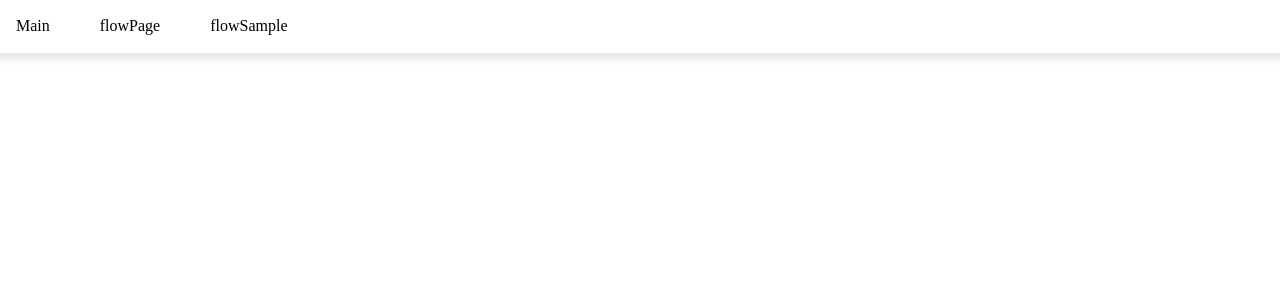
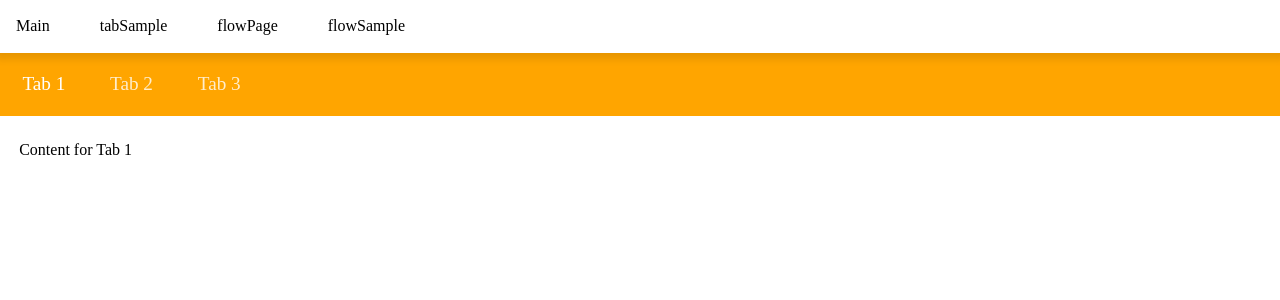
Before and after one commit to kim-heesu/reactFlow, a React (Vite) app in the folder vite-project/: page /tabSample in a window 1280 px wide. Shown: the top 300 px of the page. Built offline with nearby package versions, Linux system fonts and the light colour scheme.

Commit message:
refactor: TabContent 간결하게 사용할 수 있도록 수정

```diff
--- a/vite-project/src/App.tsx
+++ b/vite-project/src/App.tsx
@@ -5,6 +5,7 @@ import Header from './components/common/Header';
 import Main from './views/Main';
 import FlowPage from './views/FlowPage';
 import FlowSample from './views/FlowSample';
+import TabSample from './views/TabSample';
 
 const Wrap = styled.div`
     display: flex;
@@ -26,6 +27,7 @@ function RouteWrap(){
                     <Route path="/" element={<Main/>}></Route>
                     <Route path="/flowPage" element={<FlowPage/>}></Route>
                     <Route path="/flowSample" element={<FlowSample/>}></Route>
+                    <Route path="/tabSample" element={<TabSample/>}></Route>
                 </Routes>
             </Content>
         </Wrap>
--- a/vite-project/src/components/common/Header.tsx
+++ b/vite-project/src/components/common/Header.tsx
@@ -19,6 +19,7 @@ function Header(){
             <nav>
                 <ul>
                     <li><NavLink to='/'>Main</NavLink></li>
+                    <li><NavLink to='/tabSample'>tabSample</NavLink></li>
                     <li><NavLink to='/flowPage'>flowPage</NavLink></li>
                     <li><NavLink to='/flowSample'>flowSample</NavLink></li>
                 </ul>
--- /dev/null
+++ b/vite-project/src/components/item/TabContent.tsx
@@ -0,0 +1,26 @@
+import styled from "@emotion/styled";
+import React from "react";
+
+interface TabItemProps {
+    tabInfo: {
+        name?: string;
+        dataType: string;
+        children: React.ReactNode
+    }[];
+    activeTab: string;
+}
+
+export default function TabItem(props: TabItemProps) {
+    const activeChildren = props.tabInfo.filter(tab=> tab.dataType === props.activeTab)
+    .map(tab=><React.Fragment key={tab.dataType}>{tab.children}</React.Fragment>);
+
+    return (
+        <StyledTabContent>
+            {activeChildren}
+        </StyledTabContent>
+    );
+};
+
+const StyledTabContent = styled.div`
+    padding: 1.5rem 1.2rem
+`;
--- /dev/null
+++ b/vite-project/src/components/item/TabItem.tsx
@@ -0,0 +1,49 @@
+import styled from "@emotion/styled";
+
+interface TabInfoProps {
+    name: string;
+    dataType: string;
+    children?: React.ReactNode;
+}
+interface TabItemProps {
+    size: "small" | "medium" | "large";
+    color: string;
+    colorType: string;
+    item: TabInfoProps[];
+    onClick: (dataType: string) => void; // dataType 전달
+    activeTab: string;
+}
+
+export default function TabItem(props: TabItemProps) {
+    return (
+        <StyledTabItem color={props.color}>
+            {props.item.map((tab: TabInfoProps) => (
+                <li key={tab.dataType} datatype={tab.dataType}>
+                    <StyledTabBtn
+                    colorType={props.colorType}
+                    className={tab.dataType == props.activeTab ? "active" : ""}
+                    onClick={() => props.onClick(tab.dataType)}>
+                        {tab.name}
+                    </StyledTabBtn>
+                </li>
+            ))}
+        </StyledTabItem>
+    );
+};
+
+const StyledTabItem = styled.ul<{color: string}>`
+    display: flex;
+    align-items: center;
+    gap: 0.8rem;
+    padding: 0 0.4rem;
+    background: ${(props) => props.color};
+`;
+const StyledTabBtn = styled.button<{colorType: string}>`
+    padding: 1.2rem 1rem;
+    font-size: 1.2rem;
+    opacity: 0.8;
+    color: ${(props)=> props.colorType === "dark" ? "#FFFFFF" : "#000000"};
+    &.active {
+        opacity: 1;
+    }
+`;
--- a/vite-project/src/views/Main.tsx
+++ b/vite-project/src/views/Main.tsx
@@ -1,11 +1,15 @@
 import styled from '@emotion/styled';
+
+function Main(){
+
+    return (
+        <StyledMain>main
+        </StyledMain>
+    )
+}
 
 const StyledMain = styled.div`
 
 `
 
-function Main(){
-    return <StyledMain>StyledMain</StyledMain>
-}
-
 export default Main;
--- /dev/null
+++ b/vite-project/src/views/TabSample.tsx
@@ -0,0 +1,48 @@
+import styled from '@emotion/styled';
+import { useState } from 'react';
+
+import TabItem from '../components/item/TabItem';
+import TabContent from '../components/item/TabContent';
+
+function TabSample(){
+
+    // tab
+    const tabInfo = [
+        {
+            name: "Tab 1",
+            dataType: "tab1",
+            children: <div>Content for Tab 1</div>,
+        },
+        {
+            name: "Tab 2",
+            dataType: "tab2",
+            children: <div>Content for Tab 2</div>,
+        },
+        {
+            name: "Tab 3",
+            dataType: "tab3",
+            children: <div>Content for Tab 3</div>,
+        },
+    ]
+    const [activeTab, setActiveTab] = useState("tab1");
+
+    return (
+        <StyledTabSample>
+            <TabItem
+                size="small"
+                color="orange"
+                colorType="dark"
+                item={tabInfo}
+                activeTab={activeTab}
+                onClick={(dataType:string) => setActiveTab(dataType)}
+            />
+            <TabContent tabInfo={tabInfo} activeTab={activeTab}/>
+        </StyledTabSample>
+    )
+}
+
+const StyledTabSample = styled.div`
+
+`
+
+export default TabSample;
```
